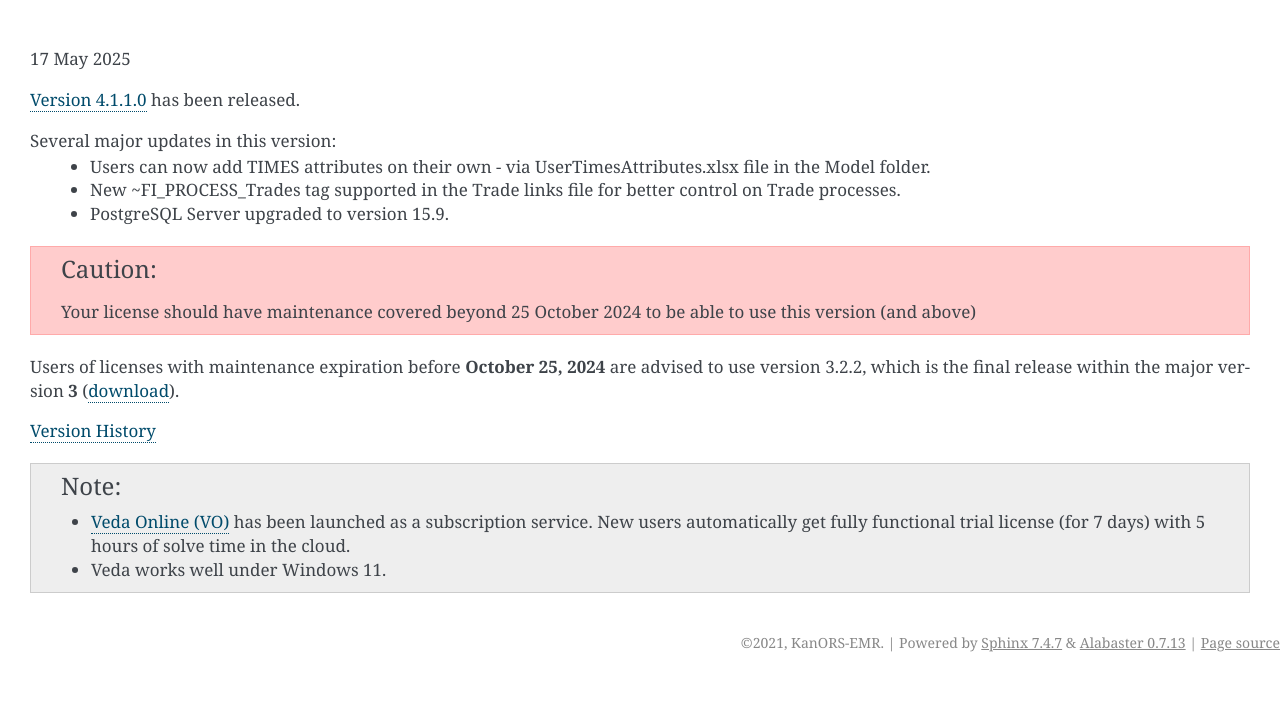
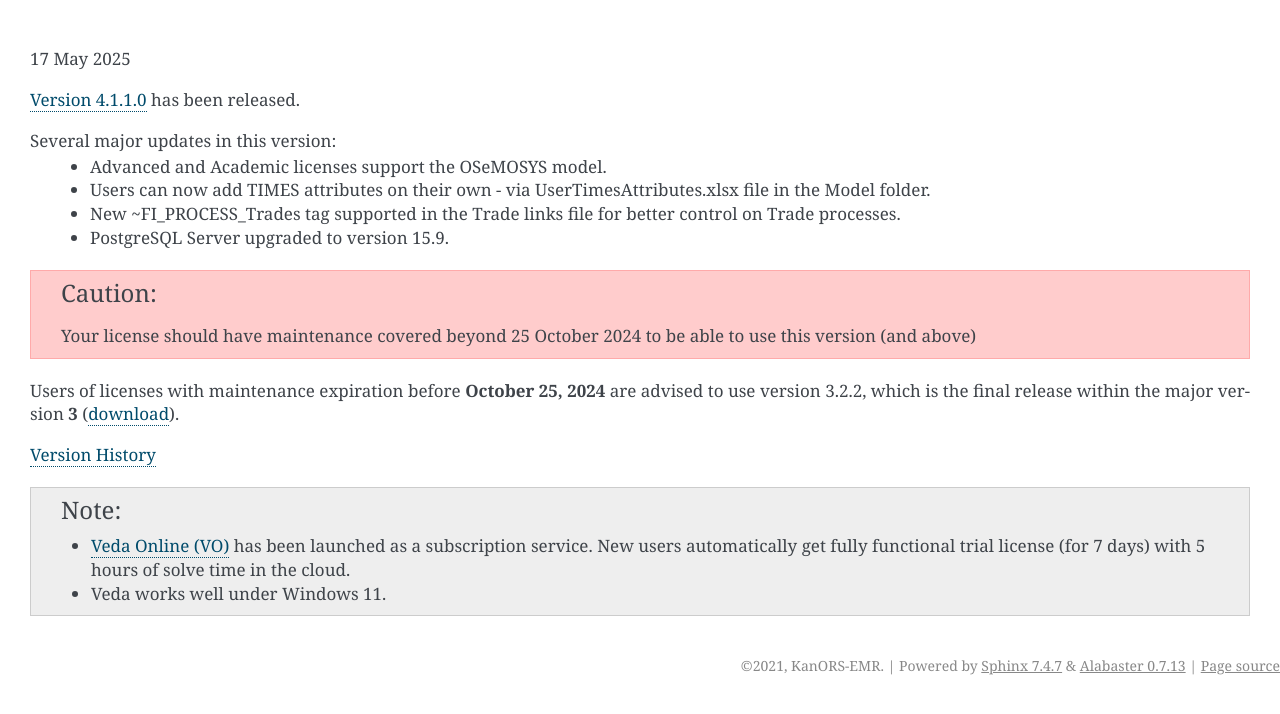
Before and after one commit to kanors-emr/Veda-start-page-news, a Sphinx documentation site: the page built from docs/source/index.rst, in a window 1280 px wide. Shown: the top 714 px of the page. Built offline with Sphinx 7.4.7, drawn with Linux system fonts in a browser that asks for light colours.

Commit message:
Update index.rst

```diff
--- a/docs/source/index.rst
+++ b/docs/source/index.rst
@@ -10,6 +10,7 @@
 `Version 4.1.1.0 <https://github.com/kanors-emr/Veda2.0-Installation/releases/tag/v4.1.1.0>`_ has been released.
 
 Several major updates in this version:
+   * Advanced and Academic licenses support the OSeMOSYS model.
    * Users can now add TIMES attributes on their own - via UserTimesAttributes.xlsx file in the Model folder.
    * New ~FI_PROCESS_Trades tag supported in the Trade links file for better control on Trade processes.
    * PostgreSQL Server upgraded to version 15.9.
```
